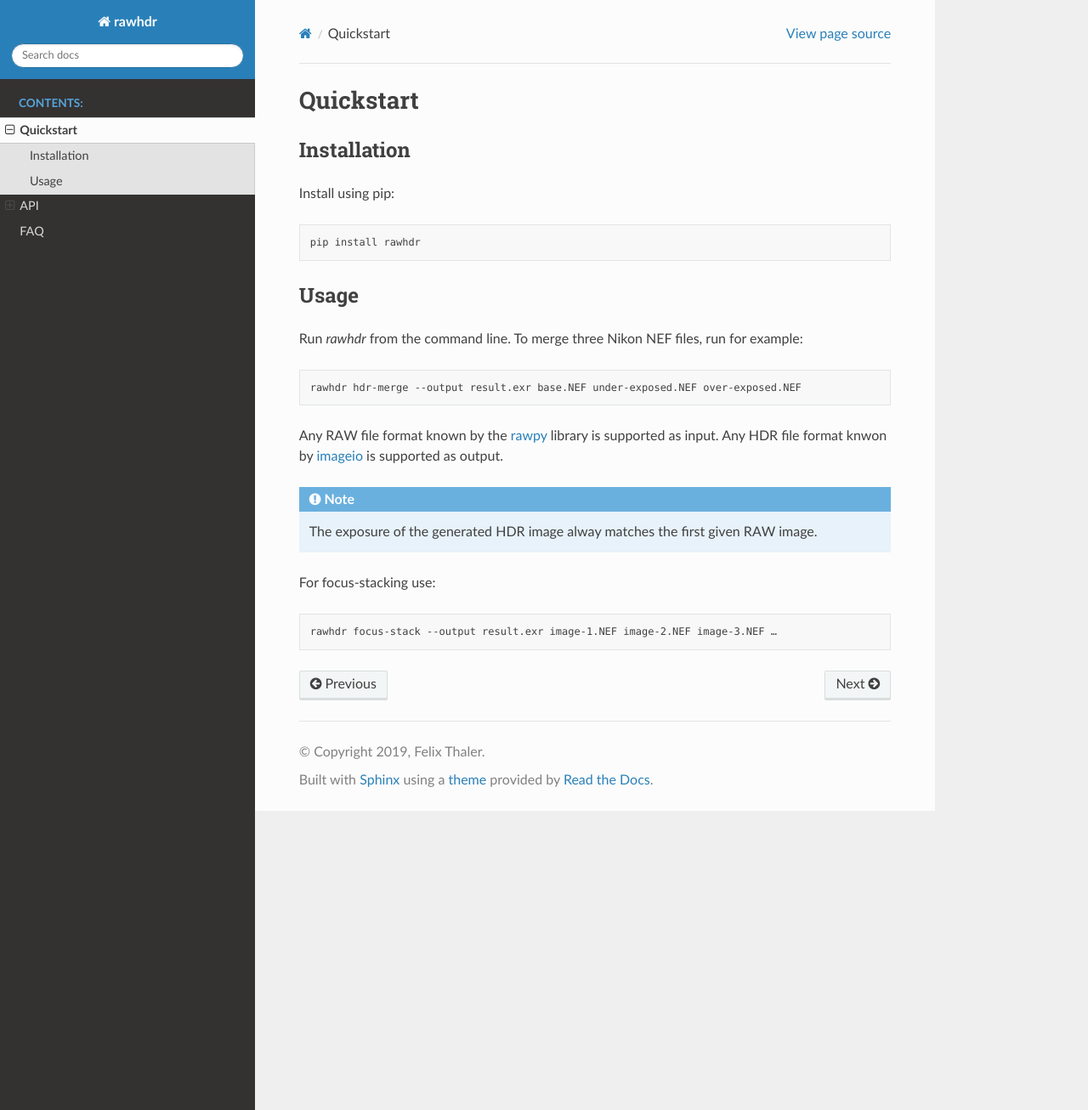
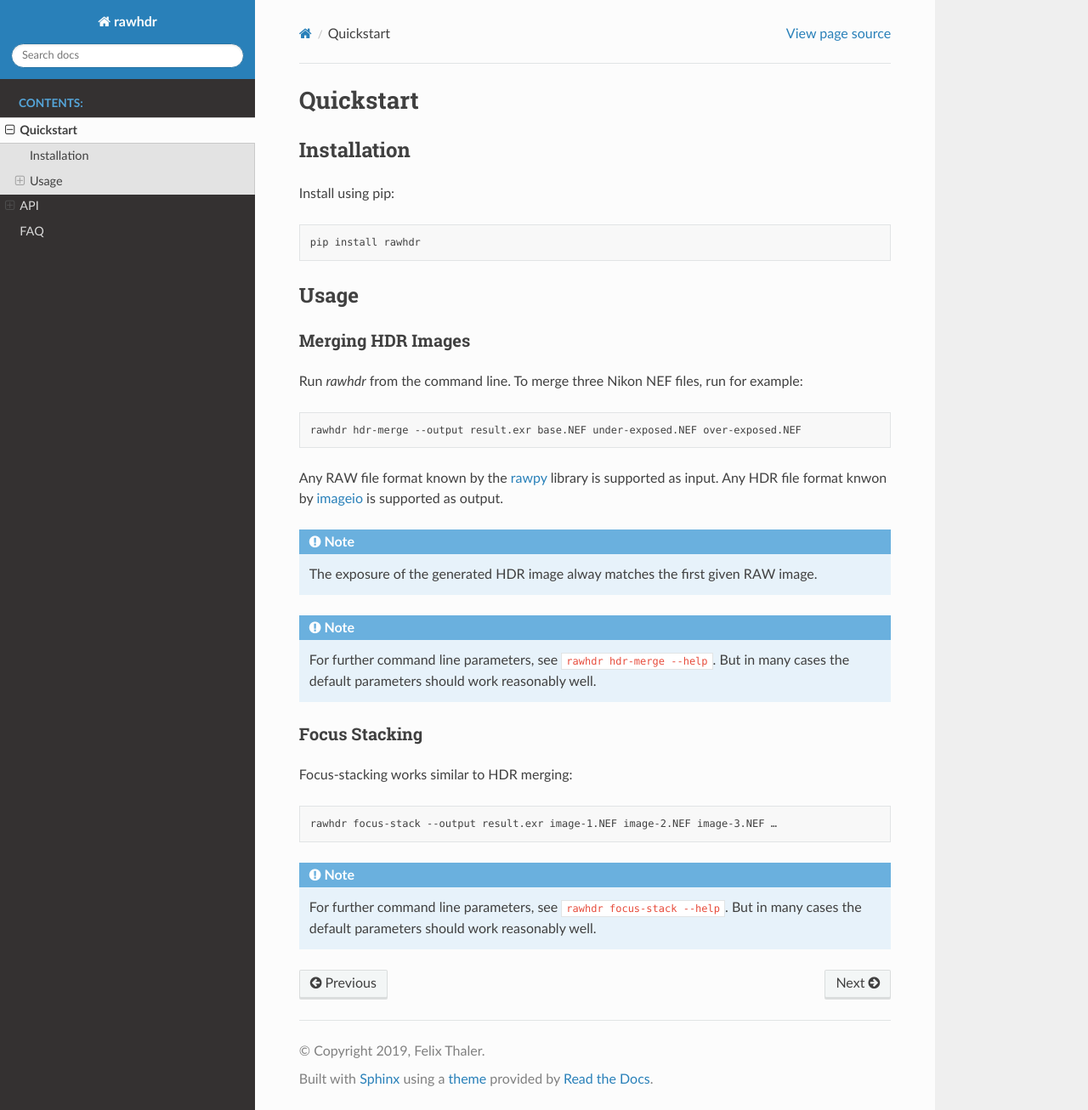
Before and after one commit to fthaler/rawhdr, a Sphinx documentation site: the page built from docs/usage/quickstart.rst, in a window 1280 px wide and 1306 px high. Shown: the whole window at 85% size. Built offline with Sphinx 7.4.7 and the Read the Docs theme 2.0.0, drawn with Linux system fonts in a browser that asks for light colours; the version number could not be read and is left out.

Commit message:
Improved documentation

```diff
--- a/docs/usage/quickstart.rst
+++ b/docs/usage/quickstart.rst
@@ -14,6 +14,9 @@ Install using pip:
 Usage
 -----
 
+Merging HDR Images
+~~~~~~~~~~~~~~~~~~
+
 Run `rawhdr` from the command line.
 To merge three Nikon NEF files, run for example:
 
@@ -28,8 +31,21 @@ Any HDR file format knwon by `imageio <https://imageio.github.io/>`_ is supporte
 
    The exposure of the generated HDR image alway matches the first given RAW image.
 
-For focus-stacking use:
+.. note::
+
+    For further command line parameters, see ``rawhdr hdr-merge --help``.
+    But in many cases the default parameters should work reasonably well.
+
+Focus Stacking
+~~~~~~~~~~~~~~
+
+Focus-stacking works similar to HDR merging:
 
 .. code-block:: bash
 
     rawhdr focus-stack --output result.exr image-1.NEF image-2.NEF image-3.NEF …
+
+.. note::
+
+    For further command line parameters, see ``rawhdr focus-stack --help``.
+    But in many cases the default parameters should work reasonably well.
```
